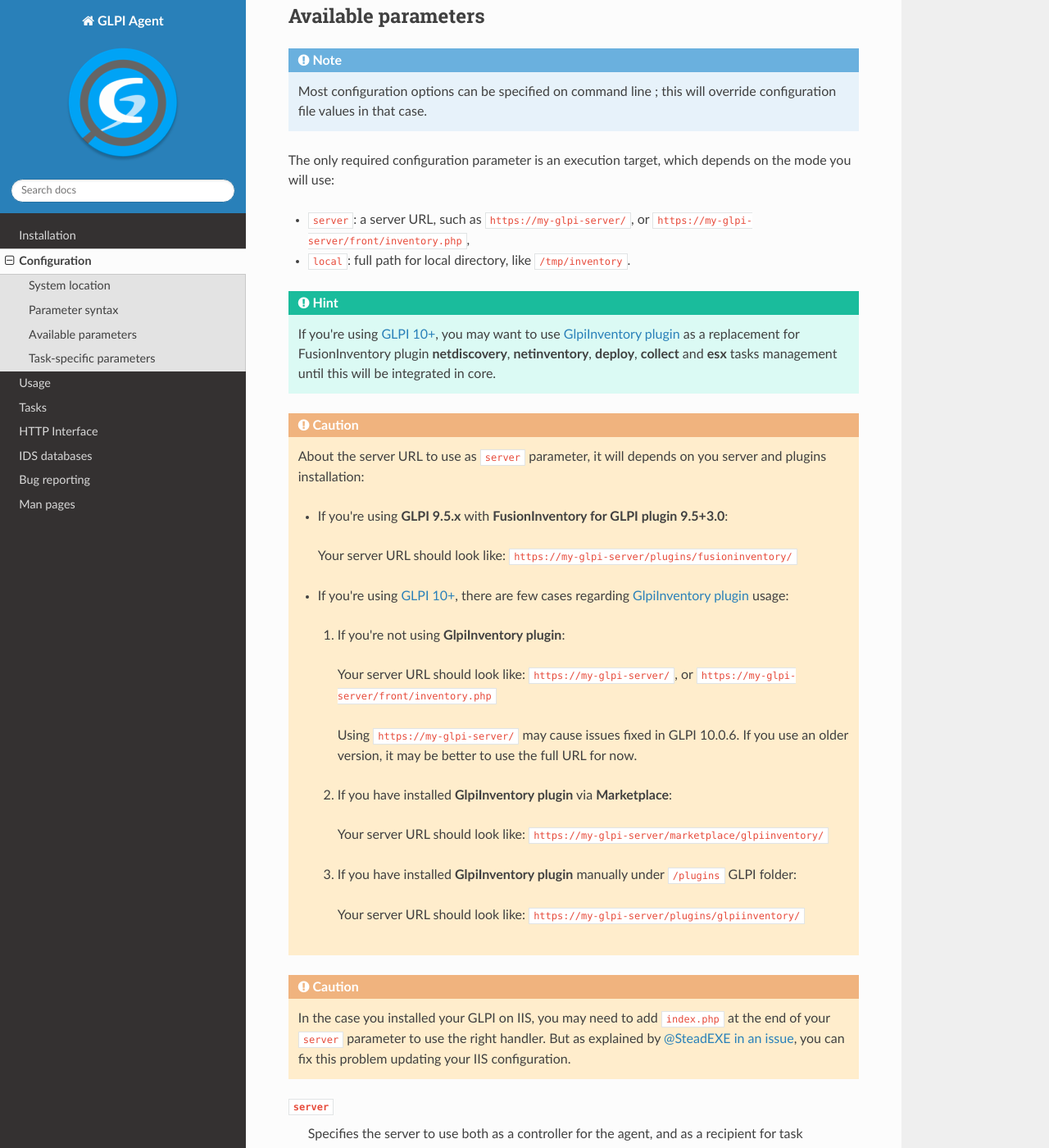
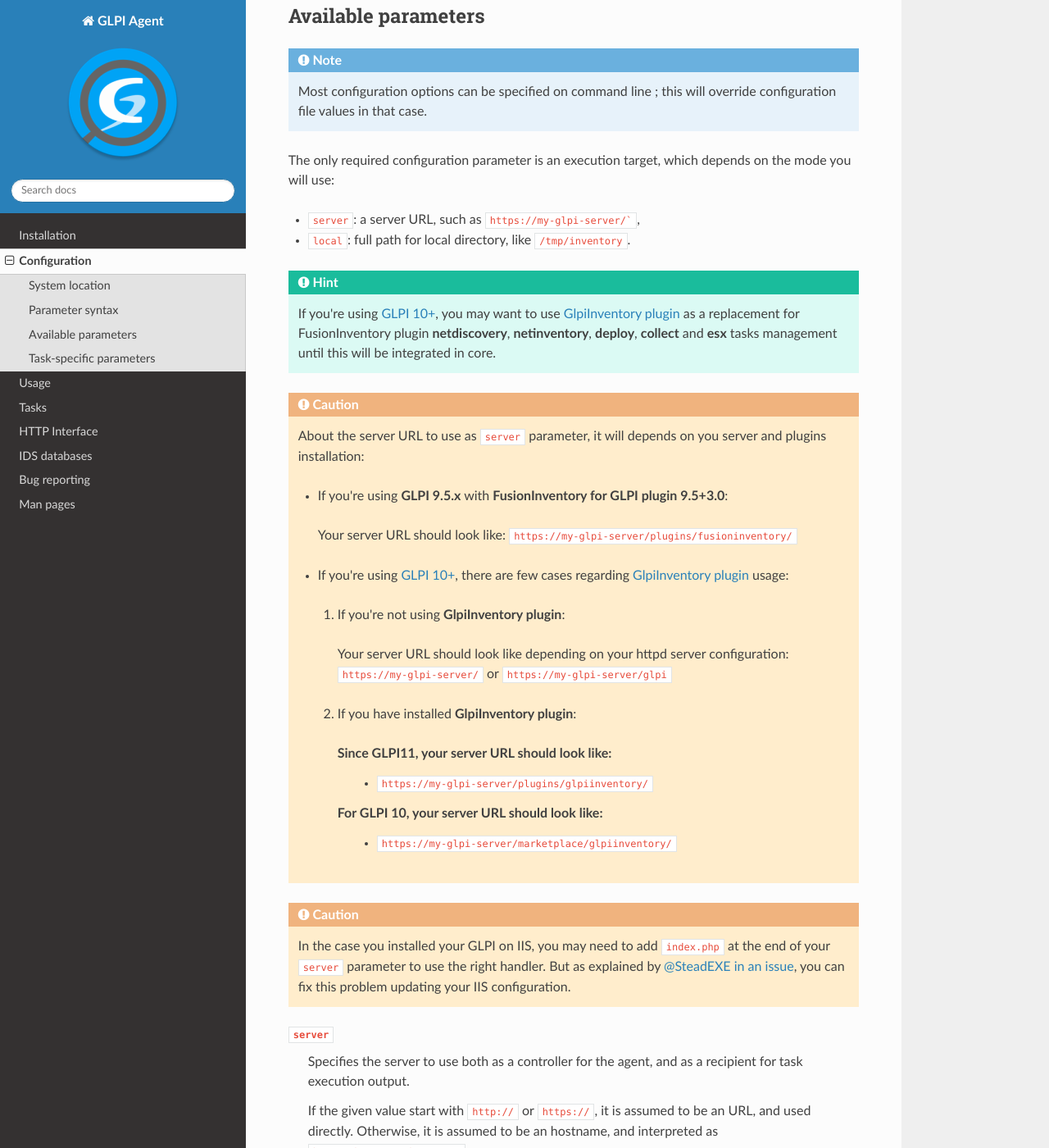
Before and after one commit to glpi-project/doc-agent, a Sphinx documentation site: the page built from source/configuration.rst, in a window 1280 px wide and 1400 px high, scrolled down 1220 px. Shown: the whole window at 82% size. Built offline with Sphinx 7.4.7 and the Read the Docs theme 3.1.0, drawn with Linux system fonts in a browser that asks for light colours.

Commit message:
Updated server configuration doc

````diff
--- a/source/configuration.rst
+++ b/source/configuration.rst
@@ -51,7 +51,7 @@
 
 The only required configuration parameter is an execution target, which depends on the mode you will use:
 
-* ``server``: a server URL, such as ``https://my-glpi-server/``, or ``https://my-glpi-server/front/inventory.php``,
+* ``server``: a server URL, such as ``https://my-glpi-server/```,
 * ``local``: full path for local directory, like ``/tmp/inventory``.
 
 .. _server:
@@ -73,17 +73,15 @@
 
     1. If you're not using **GlpiInventory plugin**:
 
-     Your server URL should look like: ``https://my-glpi-server/``, or  ``https://my-glpi-server/front/inventory.php``
+     Your server URL should look like depending on your httpd server configuration: ``https://my-glpi-server/`` or  ``https://my-glpi-server/glpi``
 
-     Using ``https://my-glpi-server/`` may cause issues fixed in GLPI 10.0.6. If you use an older version, it may be better to use the full URL for now.
+    2. If you have installed **GlpiInventory plugin**:
 
-    2. If you have installed **GlpiInventory plugin** via **Marketplace**:
+     Since GLPI11, your server URL should look like:
+      * ``https://my-glpi-server/plugins/glpiinventory/``
 
-     Your server URL should look like: ``https://my-glpi-server/marketplace/glpiinventory/``
-
-    3. If you have installed **GlpiInventory plugin** manually under ``/plugins`` GLPI folder:
-
-     Your server URL should look like: ``https://my-glpi-server/plugins/glpiinventory/``
+     For GLPI 10, your server URL should look like:
+      * ``https://my-glpi-server/marketplace/glpiinventory/``
 
 .. caution::
 
````
